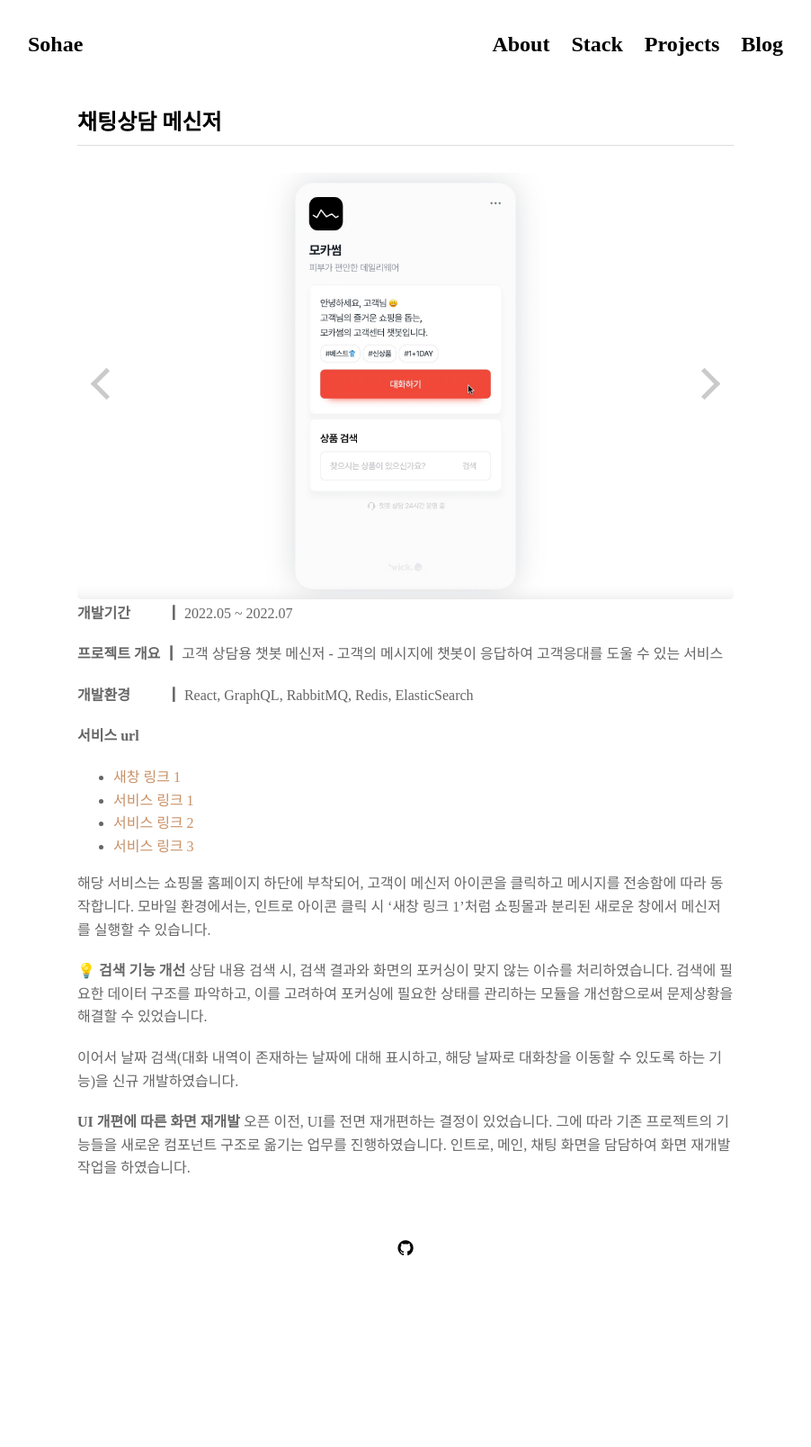
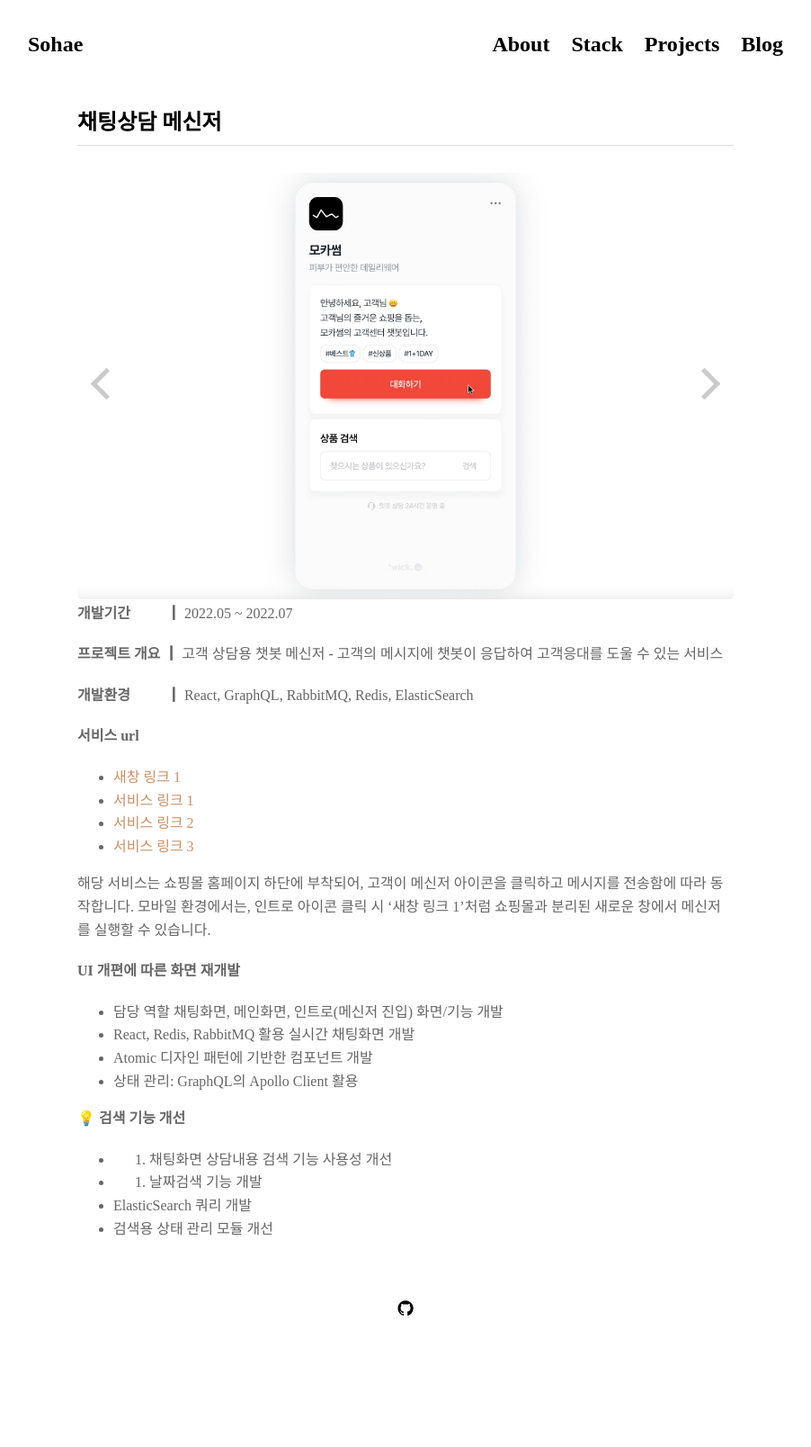
Before and after one commit to Dayook/dayook.github.io, a Jekyll site: the page built from projects/proj-4.md, in a window 1280 px wide. Shown: the whole page at 90% size, without its empty margins (189-1091 px from the left). Built offline with Jekyll 4.4.1, drawn with Linux system fonts in a browser that asks for light colours; nearby versions of some CDN libraries; some web fonts are replaced; before the commit the page ends 1541 px from its top, so only the background shows below that.

Commit message:
Update proj-4.md

```diff
--- a/projects/proj-4.md
+++ b/projects/proj-4.md
@@ -23,13 +23,19 @@ title: "채팅상담 메신저"
 모바일 환경에서는, 인트로 아이콘 클릭 시 '새창 링크 1'처럼  쇼핑몰과 분리된 새로운 창에서 메신저를 실행할 수 있습니다.
 
 
+**UI 개편에 따른 화면 재개발**
+
+- 담당 역할
+채팅화면, 메인화면, 인트로(메신저 진입) 화면/기능 개발
+- React, Redis, RabbitMQ 활용 실시간 채팅화면 개발
+- Atomic 디자인 패턴에 기반한 컴포넌트 개발
+- 상태 관리: GraphQL의 Apollo Client 활용
+
 **💡 검색 기능 개선**
-상담 내용 검색 시, 검색 결과와 화면의 포커싱이 맞지 않는 이슈를 처리하였습니다.
-검색에 필요한 데이터 구조를 파악하고, 이를 고려하여 포커싱에 필요한 상태를 관리하는 모듈을 개선함으로써 문제상황을 해결할 수 있었습니다.
 
-이어서 날짜 검색(대화 내역이 존재하는 날짜에 대해 표시하고, 해당 날짜로 대화창을 이동할 수 있도록 하는 기능)을 신규 개발하였습니다.
+- 1. 채팅화면 상담내용 검색 기능 사용성 개선
+- 2. 날짜검색 기능 개발
+- ElasticSearch 쿼리 개발
+- 검색용 상태 관리 모듈 개선
+
 <!-- React와 GraphQL의 ApolloClient를 통해 상태를 관리하고 ElasticSearch  -->
-
-**UI 개편에 따른 화면 재개발**
-오픈 이전, UI를 전면 재개편하는 결정이 있었습니다. 그에 따라 기존 프로젝트의 기능들을 새로운 컴포넌트 구조로 옮기는 업무를 진행하였습니다.
-인트로, 메인, 채팅 화면을 담담하여 화면 재개발 작업을 하였습니다.
```
